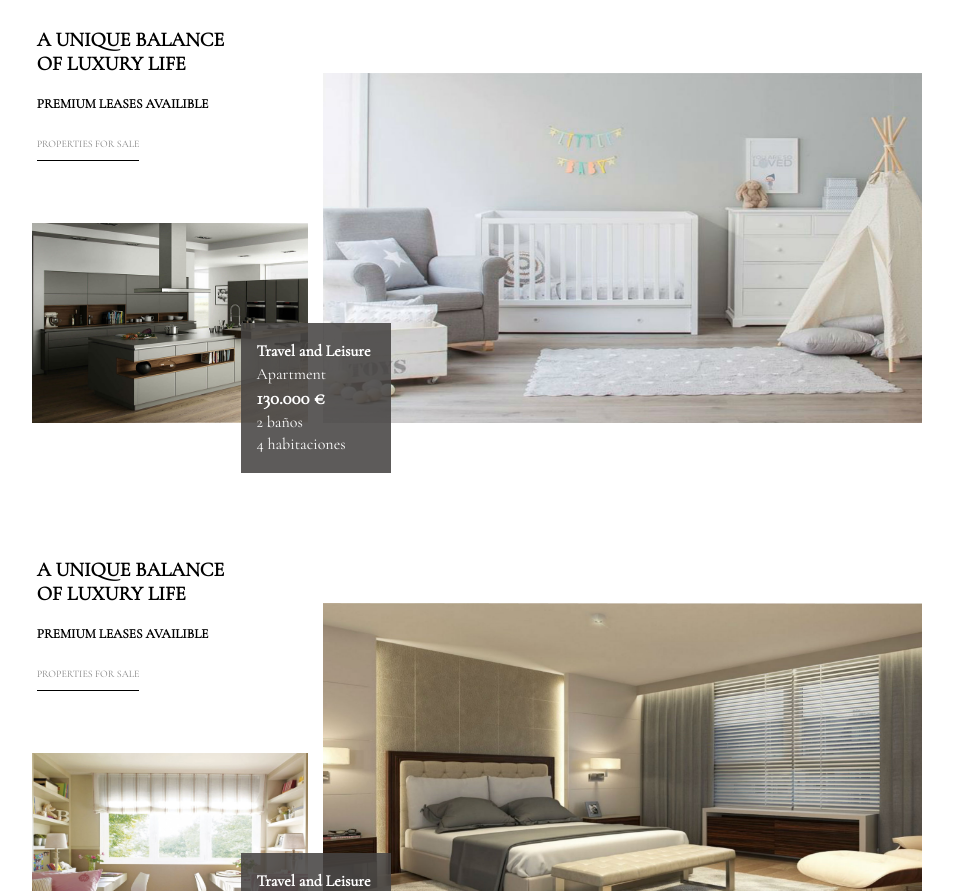
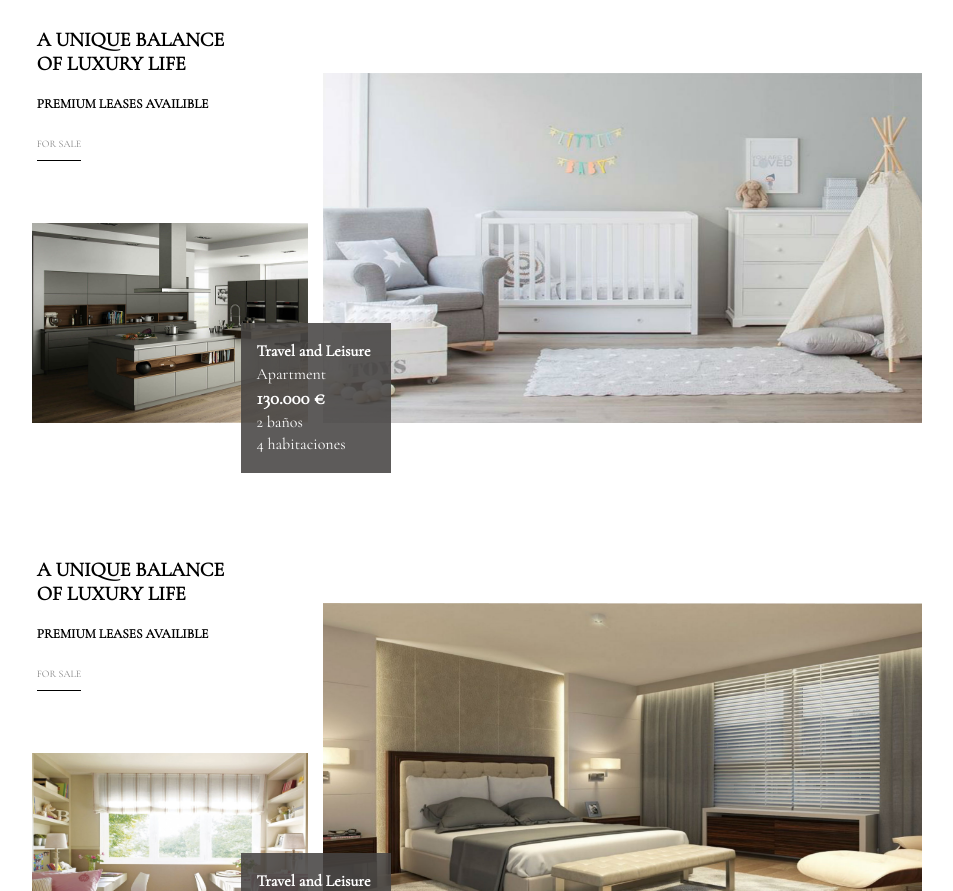
Before and after one commit to Mijayo/Ascao-Hills, a plain HTML site: page index.html in a window 1280 px wide. Shown: the part 717-1608 px from the top of the page, without its empty margins (163-1116 px from the left). Drawn offline with nearby package versions, Linux system fonts and the light colour scheme.

Commit message:
v.Beta.4

```diff
--- a/index.html
+++ b/index.html
@@ -60,7 +60,7 @@
                     <h3>A unique balance of luxury life</h3>
                     <h5>Premium leases availible</h5>
 
-                    <a href="#">Properties for sale </a>
+                    <a href="#">for sale </a>
                 </div>
                 <div class="apart_info">
                     <div class="img_peque" id="img_p_1"></div>
@@ -92,7 +92,7 @@
 
                     <h3>A unique balance of luxury life</h3>
                     <h5>Premium leases availible</h5>
-                    <a href="#">Properties for sale </a>
+                    <a href="#">for sale </a>
                 </div>
                 <div class="apart_info">
                     <div class="img_peque" id="img_p_2"></div>
```
